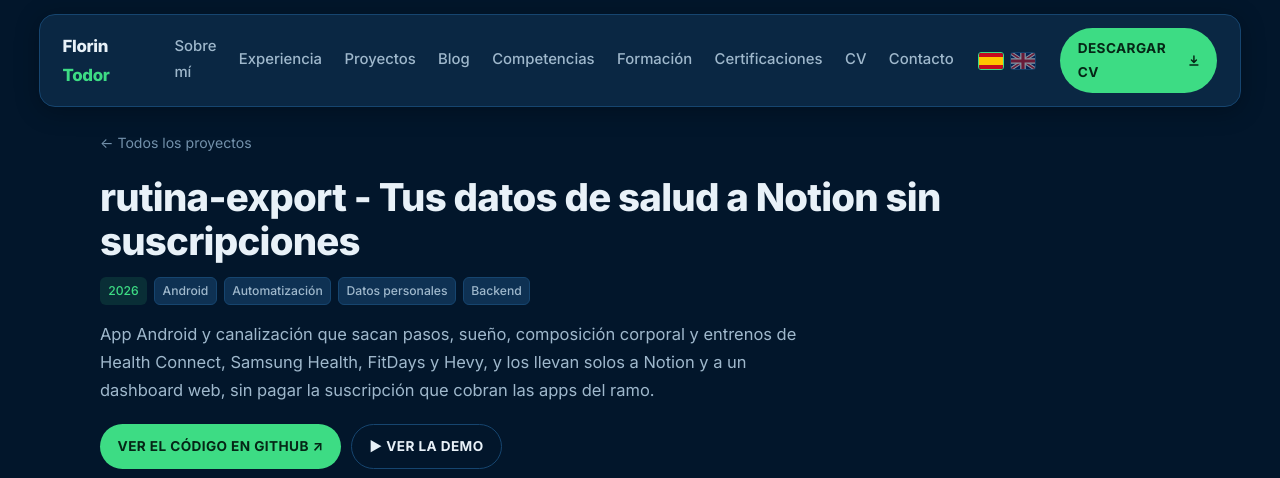
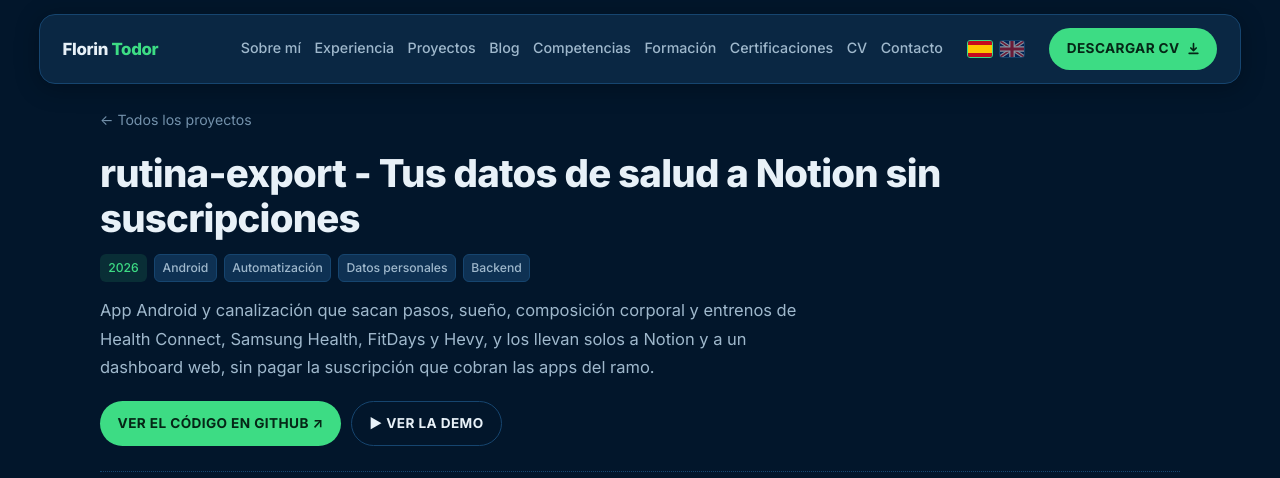
Before and after one commit to FlorinTodor/FlorinTodor.github.io, an Astro site: page /proyectos/rutina-export in a window 1280 px wide. Shown: the top 478 px of the page. Built offline with nearby package versions, Linux system fonts and the light colour scheme; Astro itself is replaced by a stand-in of ours.

Commit message:
La cabecera se partía en dos filas con el enlace nuevo
"Experiencia" era el noveno enlace del menú y con él dejaba de caber todo en
una línea: se partían "Sobre mí", el botón de descargar el CV y hasta el
nombre del sitio.

El recuadro de la cabecera no pasa de --ancho (1240px), así que tener más
pantalla no daba más sitio: por encima de ese ancho el problema era el mismo.
Había que hacer que cupiera.

- El nombre y los enlaces ya no se parten (white-space: nowrap), que era lo
  que se veía mal.
- El hueco entre enlaces pasa a ser elástico y el cuerpo baja de .93 a .89rem,
  que es de donde salen los ~45px que hacían falta.
- La cabecera se pliega en el menú de hamburguesa a 1200px y no a 980: estaba
  compartiendo el corte con la barra lateral, que sí aguanta hasta 980.

Comprobado en Chrome en español e inglés a 360, 420, 900, 1200, 1201, 1400 y
1920: una sola fila en todos salvo en móvil, donde el botón del CV baja a su
propia línea a propósito.

```diff
--- a/src/styles/global.css
+++ b/src/styles/global.css
@@ -83,10 +83,16 @@ code { font-family: var(--mono); font-size: .87em; background: var(--panel-alto)
   display: flex; align-items: center; gap: 1.5rem; padding: .8rem 1.4rem;
   backdrop-filter: blur(8px);
 }
-.marca { font-weight: 800; font-size: 1.05rem; color: var(--texto); letter-spacing: -.02em; }
+/* El nombre no se parte: es la marca del sitio, y en dos líneas estira la
+   cabecera entera. Al quedarse en una línea ocupa unos 45 px más, que salen
+   del hueco y del tamaño de los enlaces de al lado. */
+.marca { font-weight: 800; font-size: 1.05rem; color: var(--texto); letter-spacing: -.02em; white-space: nowrap; flex: 0 0 auto; }
 .marca span { color: var(--verde); }
-.cabecera nav { margin-left: auto; display: flex; gap: 1.4rem; align-items: center; }
-.cabecera nav a { color: var(--texto-suave); font-size: .93rem; font-weight: 500; padding-bottom: 2px; }
+/* El recuadro de la cabecera no pasa de --ancho, así que por mucha pantalla
+   que haya el sitio para los enlaces es siempre el mismo: con nueve, el hueco
+   de 1.4rem y el cuerpo de .93rem ya no cabían. */
+.cabecera nav { margin-left: auto; display: flex; gap: clamp(.6rem, 1.05vw, 1.2rem); align-items: center; }
+.cabecera nav a { color: var(--texto-suave); font-size: .89rem; font-weight: 500; padding-bottom: 2px; white-space: nowrap; }
 .cabecera nav a:hover { color: var(--texto); }
 
 .boton {
@@ -94,6 +100,7 @@ code { font-family: var(--mono); font-size: .87em; background: var(--panel-alto)
   background: var(--verde); color: #052616; font-weight: 700; font-size: .85rem;
   letter-spacing: .03em; text-transform: uppercase;
   padding: .6rem 1.1rem; border-radius: 999px; border: 0; cursor: pointer;
+  white-space: nowrap;
   transition: background .15s, transform .15s;
 }
 .boton:hover { background: var(--verde-hover); color: #052616; transform: translateY(-1px); }
@@ -394,13 +401,12 @@ code { font-family: var(--mono); font-size: .87em; background: var(--panel-alto)
 /* ============================================================
    Responsive
    ============================================================ */
-@media (max-width: 980px) {
-  .disposicion { grid-template-columns: minmax(0, 1fr); }
-  /* En móvil interesa leer el titular antes que la ficha personal. */
-  .contenido { order: 1; }
-  .lateral { position: static; order: 2; }
-  .lateral .retrato { width: 130px; height: 130px; }
 
+/* La cabecera se pliega antes que la disposición de la página: la barra
+   lateral aguanta hasta 980, pero nueve enlaces más las banderas y el botón
+   de CV dejan de caber en una línea bastante antes. El español es el que más
+   ocupa (deja de caber sobre los 1140) y de ahí el margen hasta 1200. */
+@media (max-width: 1200px) {
   .cabecera-caja { gap: .8rem; padding: .7rem 1rem; flex-wrap: wrap; }
   .idiomas { margin-left: auto; }
   .menu-movil { display: grid; }
@@ -417,6 +423,14 @@ code { font-family: var(--mono); font-size: .87em; background: var(--panel-alto)
 
   /* El botón de CV cabe entero en una línea propia. */
   .cabecera .boton { font-size: .78rem; padding: .5rem .8rem; }
+}
+
+@media (max-width: 980px) {
+  .disposicion { grid-template-columns: minmax(0, 1fr); }
+  /* En móvil interesa leer el titular antes que la ficha personal. */
+  .contenido { order: 1; }
+  .lateral { position: static; order: 2; }
+  .lateral .retrato { width: 130px; height: 130px; }
 }
 
 @media (max-width: 420px) {
```
